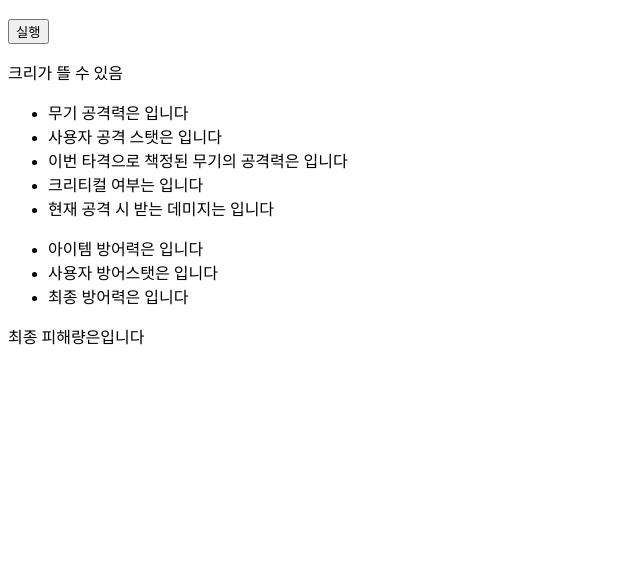
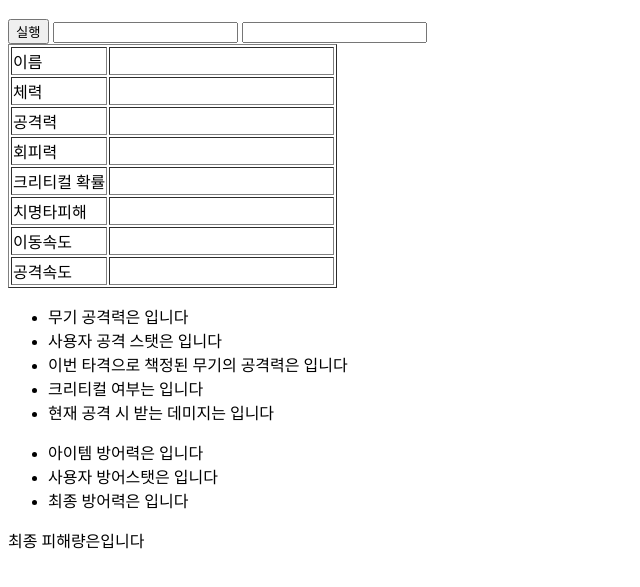
Before and after one commit to apple9710/make_game, a plain HTML site: page dev/index.html in a window 1280 px wide. Shown: the part 61-648 px from the top of the page, without its empty margins (0-640 px from the left). Drawn offline with Linux system fonts and the light colour scheme.

Commit message:
함수 추가중

```diff
--- a/dev/index.html
+++ b/dev/index.html
@@ -8,9 +8,59 @@
 
 </head>
 <body>
+
+    <header>
+
+    </header>
     <h1>hello</h1>
     <button>실행</button>
-    <p>크리가 뜰 수 있음</p>
+    <input type="text" id="sub1" oninput="submit()">
+    <input type="text" id="sub2" oninput="submit2()">
+    <p class="alert_id" style="display:none;">유저의 아이디가 다릅니다</p>
+<section id="section">
+    <div id="charactor" class="stat">
+        <table border="1px" id="user1_info">
+            <colgroup>
+            <col width="30%">
+            <col width="70%">
+            </colgroup>
+            <tbody>
+                <tr>
+                    <td>이름</td>
+                    <td><span></span></td>
+                </tr>
+                <tr>
+                    <td>체력</td>
+                    <td><span></span></td>
+                </tr>
+                <tr>
+                    <td>공격력</td>
+                    <td><span></span></td>
+                </tr>
+                <tr>
+                    <td>회피력</td>
+                    <td><span></span></td>
+                </tr>
+                <tr>
+                    <td>크리티컬 확률</td>
+                    <td><span></span></td>
+                </tr>
+                <tr>
+                    <td>치명타피해</td>
+                    <td><span></span></td>
+                </tr>
+                <tr>
+                    <td>이동속도</td>
+                    <td><span></span></td>
+                </tr>
+                <tr>
+                    <td>공격속도</td>
+                    <td><span></span></td>
+                </tr>
+            </tbody>
+        </table>
+
+    </div>
     <div id="export">
         <ul class="atk">
             <li>무기 공격력은 <span></span>입니다</li>
@@ -30,8 +80,11 @@
         <p class="last_dmg">최종 피해량은<span></span>입니다</p>
     </div>
 
+</section>
 
 
+
+    <script src="js/test.js"></script>
     <script src="js/script.js"></script>
 </body>
 </html>
```
